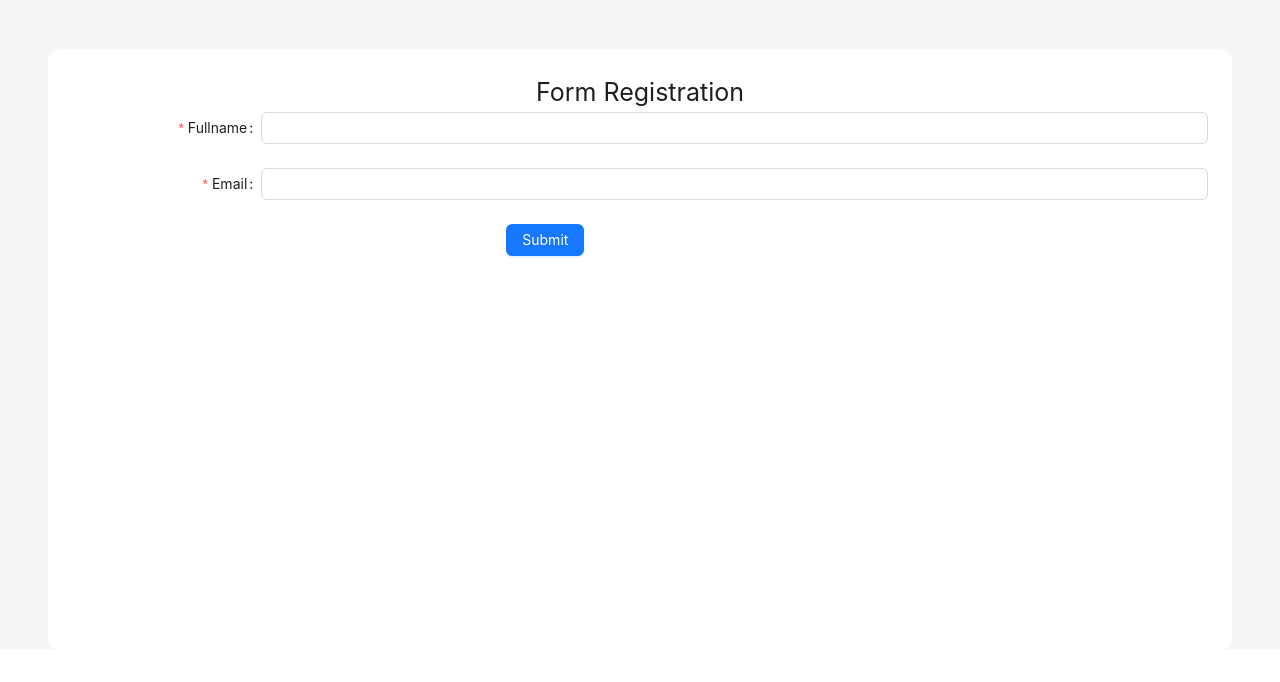
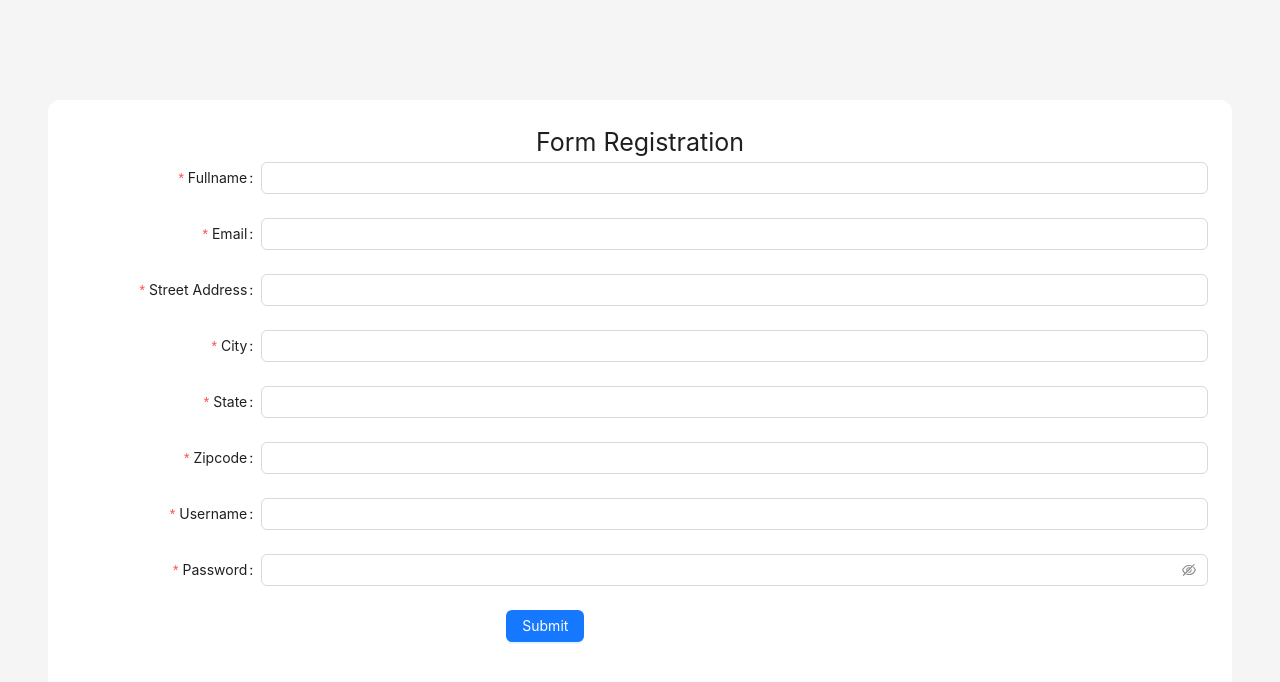
Before and after one commit to firmanasgani/module-4-apps, a React (Create React App) app: page / in a window 1280 px wide. Shown: the top 682 px of the page. Built offline with nearby package versions, Linux system fonts and the light colour scheme; the HTML template or start-up script is replaced by a standard one.

Commit message:
fixing forms

```diff
--- a/src/App.tsx
+++ b/src/App.tsx
@@ -1,26 +1,55 @@
 import "./App.css";
-import { useState} from 'react'
-import { Layout, Row, Col, Input as InputAnt, Form as FormAntd, Button } from "antd";
-import { Formik, Form, Field } from "formik";
-import * as Yup from "yup";
+import { useState } from "react";
+import {
+  Layout,
+  Row,
+  Col,
+  Input as InputAnt,
+  Form as FormAntd,
+  Button,
+} from "antd";
+import Header from "./components/Header";
 
 const App = () => {
   const { Content } = Layout;
-  const [fullname, setFullname] = useState<string>("")
-  const [email, setEmail] = useState<string>("")
-  const [password, setPassword] = useState<string>("")
+  const [fullname, setFullname] = useState<string>("");
+  const [email, setEmail] = useState<string>("");
+  const [password, setPassword] = useState<string>("");
 
-  const RegisterForm = Yup.object().shape({
-    fullname: Yup.string()
-      .min(4, "Too Short!")
-      .max(50, "too Long")
-      .required("required"),
-      email: Yup.string().email('Invalid email').required('Required'),
-  });
+  const validateEmail = (email: string) => {
+    return String(email)
+      .toLowerCase()
+      .match(
+        /^(([^<>()[\]\\.,;:\s@"]+(\.[^<>()[\]\\.,;:\s@"]+)*)|.(".+"))@((\[[0-9]{1,3}\.[0-9]{1,3}\.[0-9]{1,3}\.[0-9]{1,3}\])|(([a-zA-Z\-0-9]+\.)+[a-zA-Z]{2,}))$/
+      );
+  };
+
+  const validateForm = () => {
+    try {
+      if (fullname === "") return false;
+      if (email === "") return false;
+      if(password === '') return false;
+      if (!validateEmail(email)) return false;
+      return true
+    } catch (err: any) {
+      console.error(`Error handling: ${err.message}`);
+    }
+  };
+
+  const handleSubmit = () => {
+    try {
+      const validate = validateForm();
+      if(validate) {
+        alert(`Success Added Data`)
+      }
+    } catch (err: any) {
+      console.error(`Error: handling ${err.message}`);
+    }
+  };
   return (
     <div className="App">
       <Layout>
-        <Content style={{ padding: "0 48px" }}>
+        <Content style={{ padding: "50px 48px" }}>
           <div
             style={{
               background: "white",
@@ -32,28 +61,16 @@ const App = () => {
           >
             <Row>
               <Col span={24}>
-                <h1 style={{ textAlign: "center", fontSize: 25 }}>
-                  Form Registration
-                </h1>
+
+                <Header />
               </Col>
             </Row>
+
             <FormAntd
               name="formRegister"
               labelCol={{ span: 4 }}
               wrapperCol={{ span: 20 }}
             >
-              <Formik
-                initialValues={{
-                  fullname: "",
-                  email: "",
-                  dateOfBirth: "",
-                }}
-                validationSchema={RegisterForm}
-                onSubmit={values => {
-                  console.log(values);
-                }}
-              >
-                <Form>
               <FormAntd.Item
                 label="Fullname"
                 name="fullname"
@@ -61,7 +78,7 @@ const App = () => {
                   { required: true, message: "Please Input your fullname" },
                 ]}
               >
-                  <InputAnt onChange={(e) => setFullname(e.target.value)}  />
+                <InputAnt onChange={(e) => setFullname(e.target.value)} />
               </FormAntd.Item>
               <FormAntd.Item
                 label="Email"
@@ -69,19 +86,81 @@ const App = () => {
                 rules={[
                   { required: true, message: "Please Input your email" },
                   {
-                        type: 'email',
-                        message: 'The input is not valid E-mail!',
+                    type: "email",
+                    message: "The input is not valid E-mail!",
                   },
-
                 ]}
               >
-                  <InputAnt onChange={(e) => setEmail(e.target.value)}  />
+                <InputAnt onChange={(e) => setEmail(e.target.value)} />
               </FormAntd.Item>
+
+
+
+              <FormAntd.Item
+                label="Street Address"
+                name="address"
+                rules={[
+                  { required: true, message: "Please Input your address" },
+                ]}
+              >
+                <InputAnt  />
+              </FormAntd.Item>
+              <FormAntd.Item
+                label="City"
+                name="city"
+                rules={[
+                  { required: true, message: "Please Input your City" },
+                ]}
+              >
+                <InputAnt  />
+              </FormAntd.Item>
+              <FormAntd.Item
+                label="State"
+                name="state"
+                rules={[
+                  { required: true, message: "Please Input your State" },
+                ]}
+              >
+                <InputAnt  />
+              </FormAntd.Item>
+              <FormAntd.Item
+                label="Zipcode"
+                name="zipcode"
+                rules={[
+                  { required: true, message: "Please Input your zipcode" },
+                ]}
+              >
+                <InputAnt  />
+              </FormAntd.Item>
+
+              <FormAntd.Item
+                label="Username"
+                name="username"
+                rules={[
+                  { required: true, message: "Please input your Username!" },
+                ]}
+              >
+                <InputAnt />
+              </FormAntd.Item>
+              <FormAntd.Item
+                label="Password"
+                name="password"
+                rules={[
+                  { required: true, message: "Please input your password!" },
+                ]}
+              >
+                <InputAnt.Password onChange={(e) => setPassword(e.target.value)} />
+              </FormAntd.Item>
+
               <FormAntd.Item>
-                  <Button type="primary" htmlType="submit">Submit</Button>
+                <Button
+                  type="primary"
+                  htmlType="submit"
+                  onClick={handleSubmit}
+                >
+                  Submit
+                </Button>
               </FormAntd.Item>
-                </Form>
-              </Formik>
             </FormAntd>
           </div>
         </Content>
--- /dev/null
+++ b/src/components/Header.tsx
@@ -0,0 +1,8 @@
+const myHeader = () => {
+  return (
+    <h1 style={{ textAlign: "center", fontSize: 25 }}>Form Registration</h1>
+  );
+};
+
+
+export default myHeader;
```
Lines whose indentation alone changed are shown as unchanged.
